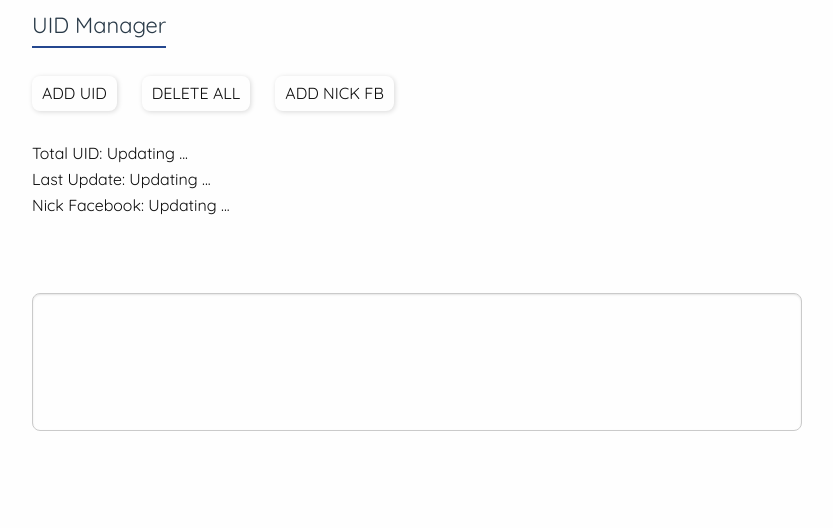
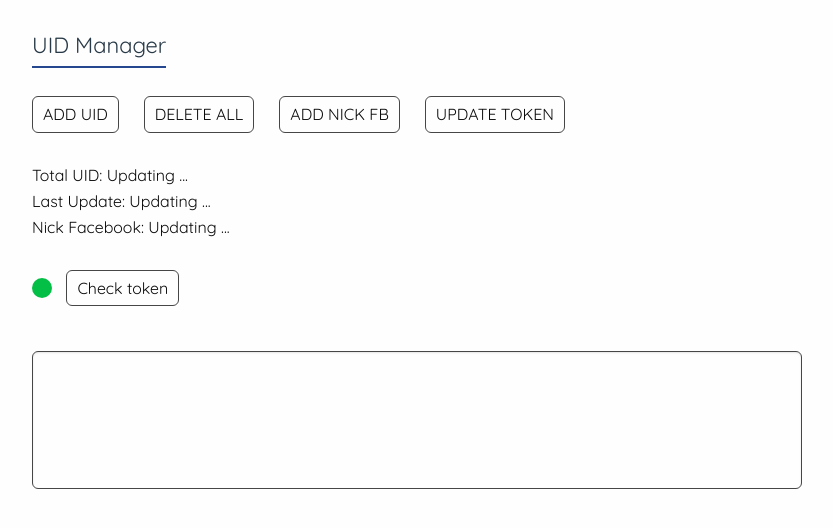
Before and after one commit to adambaylin21/uid_manager, a Flask app: page / in a window 1280 px wide. Shown: the top 528 px of the page, without its empty margins (23-856 px from the left). Run offline with Flask 2, Linux system fonts and the light colour scheme; style sheets or scripts are compiled from the project's sources.

Commit message:
Update Checktoken Function

```diff
--- a/database.py
+++ b/database.py
@@ -13,7 +13,6 @@ Base = declarative_base()
 Session = sessionmaker(bind=engine)
 session = Session()
 
-token = 'EAAGNO4a7r2wBAHZCQwqk6wIwbtKm7ev4w4RV1DvSOOFskRFtj33iOwcY20pFyrUnpIln8y1dTDAvzL4YAFCs76dRqJHXdFXGYo2CN2IRUkoKcEeLocTbq8B1U9DhZA4Hpzp0wAkAeywZAvK05xZAbq8e1tCDiCn9vyam0ZBvSXEdvMAsKrdyq2w3dZBUYfvZBYZD'
 false = False
 true = True
 
@@ -32,6 +31,7 @@ class uid_manager(Base):
     	data = session.query(uid_manager).filter(uid_manager.uid == uid).first()
         session.delete(data)
         session.commit()
+
     def del_all(self):
         data = session.query(uid_manager).delete()
         session.commit()
@@ -58,6 +58,7 @@ class acc_manager(Base):
         data = session.query(acc_manager).filter(acc_manager.uid == uid).first()
         session.delete(data)
         session.commit()
+
     def yes_itlive(self, uid, time):
         nick = session.query(acc_manager).filter(acc_manager.uid == uid).first()
         nick.last_activate = time
@@ -68,39 +69,71 @@ class acc_manager(Base):
         nick = session.query(acc_manager).filter(acc_manager.uid == uid).first()
         return nick.last_activate
 
+class token_manager(Base):
+    __tablename__ = 'token'
+
+    id = Column(Integer, primary_key=True)
+    token = Column(String(50))
+
+    def add_token(self, token):
+        # session.add(token_manager(token=token))
+        x = session.query(token_manager).filter(token_manager.id == 1).first()
+        x.token = token
+        session.commit()
+    def check_token(self):
+        return session.query(token_manager).filter(token_manager.id == 1).first()
+
+
 # Database Control
 def db_master(**kwargs):
     db_control = {}
-
     for key, value in kwargs.items():
         db_control[key] = value
-    if db_control['mode'] == 'add_uid':
+
+    mode = db_control['mode']
+    if mode == 'add_uid':
         uid_manager().add_uid(db_control['uid'])
-    if db_control['mode'] == 'del_all':
+    if mode == 'del_all':
         uid_manager().del_all()
-    if db_control['mode'] == 'max_uid':
+    if mode == 'max_uid':
         return uid_manager().max_uid()[0]
-    if db_control['mode'] == 'min_uid':
+    if mode == 'min_uid':
         return uid_manager().min_uid()[0]
-    if db_control['mode'] == 'query_uid':
+
+    if mode == 'query_uid':
         return uid_manager().query_uid(db_control['idx'])
-    if db_control['mode'] == 'del_uid':
+    if mode == 'del_uid':
         uid_manager().del_uid(db_control['uid'])
-    if db_control['mode'] == 'get_uid':
+    if mode == 'get_uid':
         return get_uid()
-    if db_control['mode'] == 'add_cookies':
+    if mode == 'add_cookies':
         read_cookies(db_control['cookies'])
-    if db_control['mode'] == 'qall_cookies':
+
+    if mode == 'qall_cookies':
         return acc_manager().query_all()
-    if db_control['mode'] == 'del_cookies':
+    if mode == 'del_cookies':
         acc_manager().del_cookies(db_control['uid'])
-    if db_control['mode'] == 'live_cookies':
+    if mode == 'live_cookies':
         acc_manager().yes_itlive(db_control['uid'], db_control['time'])
-    if db_control['mode'] == 'query_cookies':
+
+    if mode == 'query_cookies':
         return acc_manager().query_cookies(db_control['uid'])
-    if db_control['mode'] == 'die_check':
+    if mode == 'die_check':
         a = acc_manager().what_last(db_control['uid'])
         return ss_time(a)
+
+    if mode == 'add_token':
+        token_manager().add_token(db_control['token'])
+    if mode == 'check_token':
+        a = token_manager().check_token()
+        b = verifytoken(a.token)
+        return b
+
+# Verify Token
+def verifytoken(token):
+    response = requests.get('https://graph.facebook.com/me?fields=id,name&access_token={}'.format(token))
+    a = json.loads(response.content)
+    return True if 'id' in a else False
 
 # Get & Del Uid
 def get_uid():
@@ -156,5 +189,7 @@ def ss_time(time):
 if __name__ == '__main__':
     pass
     # 100032075779910
-    a = acc_manager().what_last('100032075779910')
-    ss_date(a)
+    # a = acc_manager().what_last('100032075779910')
+    # ss_date(a)
+    token = 'XEAAGNO4a7r2wBAHZCQwqk6wIwbtKm7ev4w4RV1DvSOOFskRFtj33iOwcY20pFyrUnpIln8y1dTDAvzL4YAFCs76dRqJHXdFXGYo2CN2IRUkoKcEeLocTbq8B1U9DhZA4Hpzp0wAkAeywZAvK05xZAbq8e1tCDiCn9vyam0ZBvSXEdvMAsKrdyq2w3dZBUYfvZBYZD'
+    db_master(mode='add_token',token=token)
--- a/master.py
+++ b/master.py
@@ -6,7 +6,7 @@ from database import db_master
 import datetime
 
 app = Flask(__name__)
-app.config['SECRET_KEY'] = 'ahihidocho'
+app.config['SECRET_KEY'] = 'adambaylin'
 
 @app.route('/')
 def homepage():
@@ -94,6 +94,19 @@ def do_logic(mode):
             b.append(d)
         return str(b)
 
+    if mode == 'update_token':
+        token = request.form['token']
+        db_master(mode='add_token',token=token)
+        return 'Done'
+
+    if mode == 'check_token':
+        a = db_master(mode='check_token')
+        if a:
+            i = '<div id="status_token"><div class="live"></div></div>'
+        else:
+            i = '<div id="status_token"><div class="die"></div></div>'
+        return jsonify({'data': i})
+
     return ''
 
 if __name__ == '__main__':
--- a/static/css/master.less
+++ b/static/css/master.less
@@ -14,10 +14,10 @@
     src: url('../fonts/Quicksand-Regular.ttf');
 }
 
-@xanh:#c3f4fd;
+@xanh:#f2f2f2;
 @xxam:#24478f;
 @trang:#fff;
-@xam: #f5f6f7;
+@xam: #f2f2f2;
 @den: #283947;
 
 .fontr(@px) {
@@ -34,13 +34,12 @@
 }
 
 .shadow {
-	-webkit-box-shadow: 1px 1px 5px 0px rgba(0,0,0,0.15);
-	-moz-box-shadow: 1px 1px 5px 0px rgba(0,0,0,0.15);
-	box-shadow: 1px 1px 5px 0px rgba(0,0,0,0.15);
+
 }
 
 .border {
-	border-radius: 8px;
+	border-radius: 6px;
+	border: 1px solid #464646;
 }
 
 .index {
@@ -50,6 +49,7 @@
 		border-bottom: 2px solid @xxam;
 		display: inline-block;
 		padding: 0 0 5px 0;
+		margin-top: 20px;
 	}
 
 	.log_uid {
@@ -65,6 +65,7 @@
 		.flex_uid;
 		margin-top: 20px;
 		li {
+			font-size: 16px;
 			text-transform: uppercase;
 			margin-right: 25px;
 			padding: 5px 10px;
@@ -126,3 +127,33 @@
 		margin-top: 30px;
 	}
 }
+
+.token_status {
+	.checktoken {
+		padding: 5px 10px;
+		border: 1px solid #464646;
+		border-radius: 6px;
+		display: inline-block;
+		&:hover {
+			cursor: pointer;
+			background: #f2f2f2;
+		}
+	}
+	#status_token {
+		position: relative;
+		display: inline-block;
+		top: 4px;
+	}
+	.live, .die {
+		width: 20px;
+		height: 20px;
+		border-radius: 50%;
+		background-color: #04BF45;
+		margin: 0px 10px 0 0;
+
+	}
+	.die {
+		background-color: #F23005;
+	}
+
+}
--- a/static/js/max.js
+++ b/static/js/max.js
@@ -1,5 +1,5 @@
 $(document).on('click', ".add_uid", function () {
-	var uid = $('#log_uid').val()
+	let uid = $('#log_uid').val()
     $("#log_uid").val("");
     $.ajax({
         type: 'post',
@@ -36,7 +36,7 @@ $(document).on('click', ".del_all", function () {
 
 // Create request
 var request = new XMLHttpRequest();
-var interval = setInterval('update_status()',10000);
+var interval = setInterval('update_status()',20000);
 
 function update_status() {
 if ( window.location.pathname == '/' ) {
@@ -58,7 +58,7 @@ request.onreadystatechange = function() {
 }
 
 $(document).on('click', ".add_nickfb", function () {
-  var cookies = $('#log_uid').val()
+  let cookies = $('#log_uid').val()
     $("#log_uid").val("");
     $.ajax({
         type: 'post',
@@ -85,7 +85,7 @@ $(document).on('click', ".add_nickfb", function () {
 });
 
 $(document).on('click', ".delete_cookies", function () {
-  var uid_nick = $(this).attr("id")
+  let uid_nick = $(this).attr("id")
     $.ajax({
         type: 'post',
         url: '/logic/del_nick',
@@ -102,3 +102,27 @@ $(document).on('click', ".delete_cookies", function () {
       });
 
 });
+
+$(document).on('click',".checktoken", function(){
+     $.ajax({
+        type: 'GET',
+        url: '/logic/check_token',
+        success: function (resp) {
+            $('#status_token').replaceWith(resp.data);
+        }
+    });
+});
+
+$(document).on('click',".update_token", function(){
+    let token = $('#log_uid').val();
+    $.ajax({
+        type: 'post',
+        url: '/logic/update_token',
+        data: {token: token},
+        success: function (resp) {
+            if (resp == 'Done') {
+                document.getElementById("log_uid").value = "";
+            }
+        }
+    });
+});
--- a/templates/home.html
+++ b/templates/home.html
@@ -14,6 +14,7 @@
 				<li class='add_uid' >Add UID</li>
 				<li class='del_all' >Delete All</li>
 				<li class='add_nickfb'>Add Nick Fb</li>
+				<li class='update_token'>Update Token</li>
 			</ul>
 			</div>
 			<div class="status_logic">
@@ -25,6 +26,12 @@
 				<li>Last Update: Updating ...</li>
 				<li>Nick Facebook: Updating ...</li>
 			</ul>
+			</div>
+			<div class="token_status">
+				<div id="status_token">
+					<div class="live"></div>
+				</div>
+				<div class="checktoken">Check token</div>
 			</div>
 			<div class="reload_nick">
 			<div class="grid-x grid-margin-x">
```
Also changed, not shown: requirements.txt (added, +12 -0 lines), module/master.db, 1 other file.
